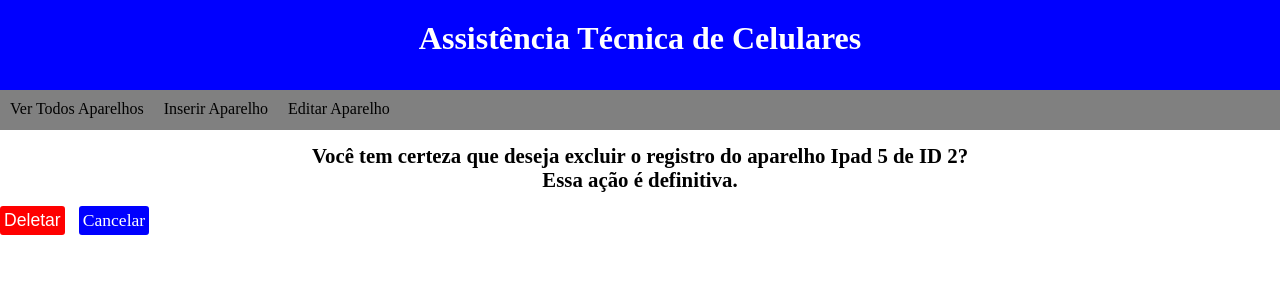
After one commit to PedroNunesBH/technical_assistance_project, a Django app: page /delete_device/2 in a window 1280 px wide. The commit adds this page. Shown: the top 300 px of the page. Run offline with Django 5.2, Linux system fonts and the light colour scheme; data comes from the database, SQL or seed files in the repository; both versions use the stored data as it was after the commit.

Commit message:
Criacao da DeleteView para deletar devices

```diff
--- a/app/templates/base.html
+++ b/app/templates/base.html
@@ -12,7 +12,7 @@
 </head>
 <body>
     <header>
-        <h1>Assistência Técnica de Celulares</h1>
+        <h1 class="h1-base">Assistência Técnica de Celulares</h1>
     </header>
     <nav>
         <ul id="nav-bar">
--- a/app/urls.py
+++ b/app/urls.py
@@ -1,6 +1,7 @@
 from django.contrib import admin
 from django.urls import path
-from devices.views import HomePage, ListDevicesView, CreateDevicesView, UpdateDeviceView
+from devices.views import (HomePage, ListDevicesView, CreateDevicesView, UpdateDeviceView,
+                           DeleteDeviceView)
 
 urlpatterns = [
     path("admin/", admin.site.urls),
@@ -8,5 +9,6 @@ urlpatterns = [
     path("homepage/", HomePage.as_view(), name='homepage'),
     path("list_devices/", ListDevicesView.as_view(), name='list_devices'),
     path("create_devices/", CreateDevicesView.as_view(), name='create_devices'),
-    path("update_device/<int:pk>", UpdateDeviceView.as_view(), name='update_device')
+    path("update_device/<int:pk>", UpdateDeviceView.as_view(), name='update_device'),
+    path("delete_device/<int:pk>", DeleteDeviceView.as_view(), name='delete_device')
 ]
--- /dev/null
+++ b/devices/templates/delete_device.html
@@ -0,0 +1,19 @@
+{% extends 'base.html' %}
+
+{% load static %}
+
+{% block styles %}
+    <link rel="stylesheet" type="text/css" href="{% static 'css/base.css' %}">
+    <link rel="stylesheet" type="text/css" href="{% static 'css/delete_device.css' %}">
+{% endblock %}
+
+{% block content %}
+    <h1 class="h1-delete">Você tem certeza que deseja excluir o registro do aparelho {{ object.model }} de ID
+        {{ object.pk }}?<br>Essa ação é definitiva.</h1>
+    <form method="post">
+        {% csrf_token %}
+        {{ form.as_p }}
+        <button class="delete-btn">Deletar</button>
+        <a href="{% url 'list_devices' %}" class="cancel-btn">Cancelar</a>
+    </form>
+{% endblock %}
--- a/devices/views.py
+++ b/devices/views.py
@@ -1,5 +1,5 @@
 from django.urls import reverse_lazy
-from django.views.generic import TemplateView, ListView, CreateView, UpdateView
+from django.views.generic import TemplateView, ListView, CreateView, UpdateView, DeleteView
 from .models import Devices
 from .forms import CreateDevicesForm
 
@@ -24,3 +24,9 @@ class UpdateDeviceView(UpdateView):
     template_name = "update_device.html"
     model = Devices
     form_class = CreateDevicesForm
+
+
+class DeleteDeviceView(DeleteView):
+    template_name = "delete_device.html"
+    model = Devices
+    success_url = reverse_lazy("list_devices")
--- a/static/css/base.css
+++ b/static/css/base.css
@@ -2,7 +2,7 @@ body {
     margin: 0;
 }
 
-h1 {
+.h1-base {
     margin: 0px;
     background-color: blue;
     color: white;
--- /dev/null
+++ b/static/css/delete_device.css
@@ -0,0 +1,28 @@
+.h1-delete {
+    text-align: center;
+    font-size: 1.3rem;
+}
+
+.button-container {
+    display: flex;
+}
+
+.delete-btn, .cancel-btn {
+    font-size: 1.1rem;
+    padding: 2px;
+    border-radius: 3px;
+    display: inline-block;
+    margin-right: 10px; /* Espaçamento entre os botões */
+}
+
+.delete-btn {
+    background-color: red;
+    color: white;
+    border: 2px solid red;
+}
+
+.cancel-btn {
+    background-color: blue;
+    color: white;
+    border: 2px solid blue;
+}
```
Also changed, not shown: devices/templates/list_devices.html (+10 -0 lines), static/css/list_devices.css (added, +15 -0 lines), db.sqlite3.
